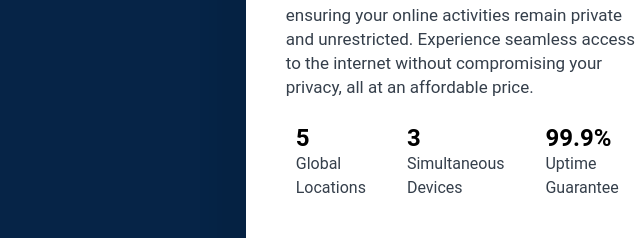
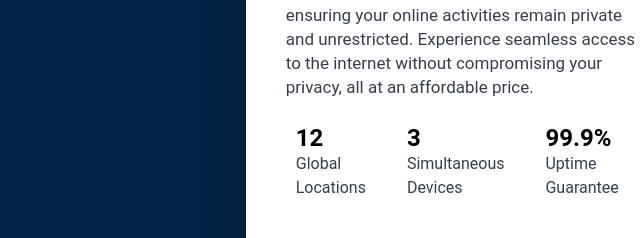
Before and after one commit to arshvimal/VPNet, a plain HTML site: page index.html in a window 1280 px wide. Shown: the part 1082-1320 px from the top of the page, 0-640 px from the left. Drawn offline with Linux system fonts and the light colour scheme.

Commit message:
Update index.html
Increased Server Count

```diff
--- a/index.html
+++ b/index.html
@@ -58,7 +58,7 @@
                     an affordable price.</p>
                 <div class="columns">
                     <div class="column1">
-                        <h2><b>5</b></h2>
+                        <h2><b>12</b></h2>
                         <h3>Global</h3>
                         <h3>Locations</h3>
                     </div>
```
